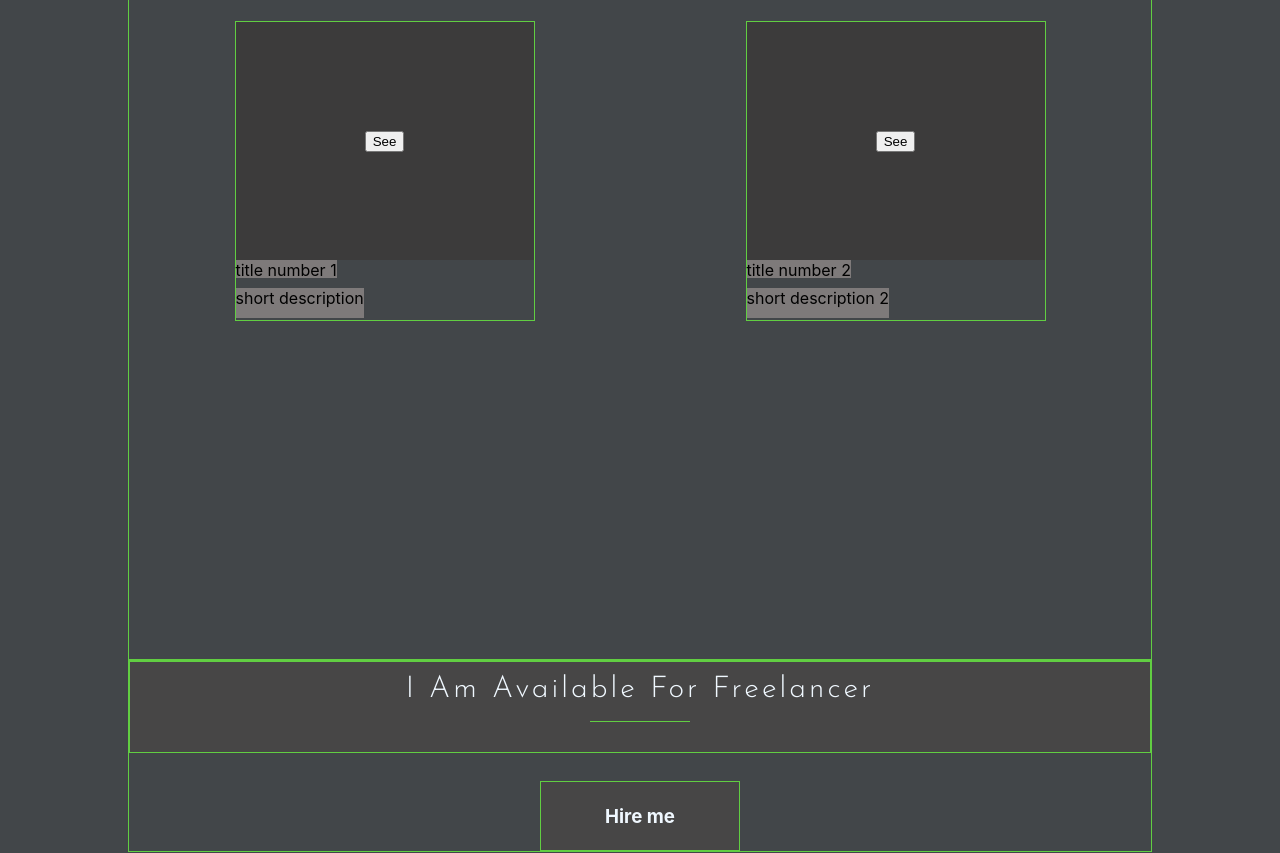
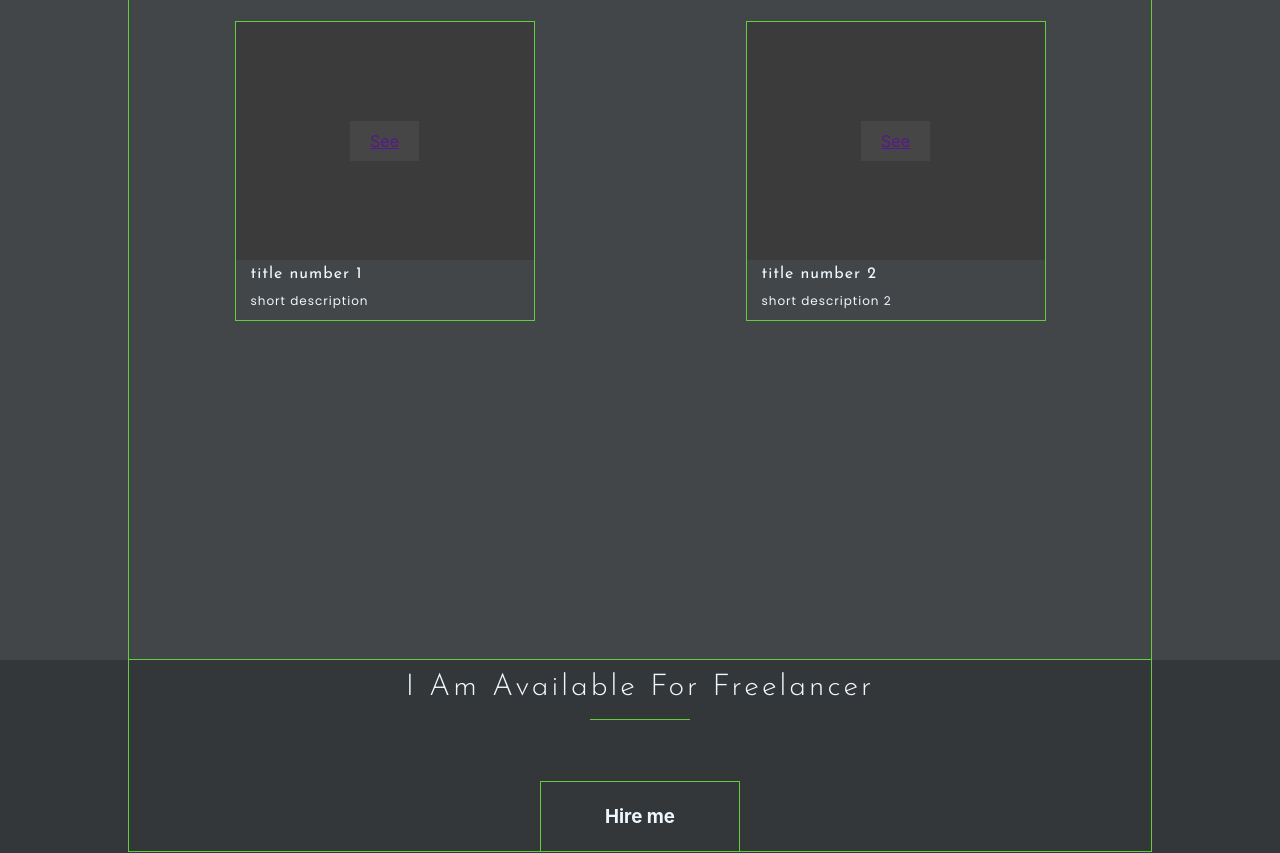
Before and after one commit to PavelSuchkov/portfolio, a React (Create React App) app: page / in a window 1280 px wide. Shown: the part 1820-2673 px from the top of the page. Built offline with nearby package versions, Linux system fonts and the light colour scheme.

Commit message:
some refactors

```diff
--- a/public/index.html
+++ b/public/index.html
@@ -17,7 +17,8 @@
     <link rel="manifest" href="%PUBLIC_URL%/manifest.json" />
     <link rel="preconnect" href="https://fonts.gstatic.com">
     <link href="https://fonts.googleapis.com/css2?family=Josefin+Sans:wght@200;300;400;500;600;700&display=swap" rel="stylesheet">
-
+    <link rel="preconnect" href="https://fonts.gstatic.com">
+    <link href="https://fonts.googleapis.com/css2?family=Poppins:wght@100;200;300;400;500;600;700;800;900&display=swap" rel="stylesheet">
     <!--
       Notice the use of %PUBLIC_URL% in the tags above.
       It will be replaced with the URL of the `public` folder during the build.
--- a/src/footer/Footer.module.css
+++ b/src/footer/Footer.module.css
@@ -1,6 +1,6 @@
 .footerBlock {
     display: flex;
-    height: 135px;
+    height: 30vh;
     background-color: rgb(51, 55, 57);
     margin: 0 auto;
     flex-direction: column;
--- a/src/freelance/Freelance.module.css
+++ b/src/freelance/Freelance.module.css
@@ -2,12 +2,14 @@
     height: 30vh;
     margin: 0 auto;
     display: flex;
-    background-color: rgb(66, 70, 73);
+    /*background-color: rgb(66, 70, 73);*/
+    background-color: rgb(51, 55, 57);
 }
 
 .freelanceContainer {
     flex-direction: column;
     border: 1px solid #61ce42;
+    border-top: none;
     height: 80%;
     width: 80%;
     margin: 0 auto;
@@ -18,10 +20,10 @@
 
 .freelanceTitleContainer {
     display: flex;
-    border: 1px solid #61ce42;
+    /*border: 1px solid #61ce42;*/
     width: 100%;
     justify-content: center;
-    background-color: #474646;
+    /*background-color: #474646;*/
     color: aliceblue;
     font-size: large;
 }
@@ -29,9 +31,10 @@
 .HireMeContainer {
     display: flex;
     border: 1px solid #61ce42;
+    border-bottom: none;
     height: 70px;
     width: 200px;
-    background-color: #474646;
+    /*background-color: #474646;*/
     justify-content: center;
     align-items: center;
     color: aliceblue;
--- a/src/myProjects/MyProjects.module.css
+++ b/src/myProjects/MyProjects.module.css
@@ -6,6 +6,7 @@
 }
 
 .projectContainer {
+
     display: flex;
     flex-direction: column;
     border: 1px solid #61ce42;
@@ -26,6 +27,7 @@
     width: 100%;
     justify-content: space-around;
     flex-wrap: wrap;
+    align-items: flex-start;
 
 }
 
--- a/src/myProjects/projectItem/ProjectItem.module.css
+++ b/src/myProjects/projectItem/ProjectItem.module.css
@@ -1,56 +1,54 @@
 
-.itemsWrapper {
+.project {
     display: flex;
     border: 1px solid #61ce42;
     width: 300px;
-    height: 300px;
+    max-height: 300px;
     flex-direction: column;
     align-self: stretch;
     flex-wrap: nowrap;
 }
-.item {
+.image {
     display: flex;
     justify-content: center;
     align-items: center;
     height: 80%;
     background-color: #3c3b3b;
 }
-.topWrapper {
-
+.viewBtn {
+    background-color: #474646;
+    padding: 10px 20px;
 }
 
-.botWrapper {
+.projectInfo {
     display: flex;
     height: 20%;
+    padding: 5px 15px;
     /*border: 1px solid black;*/
     flex-direction: column;
     align-items: flex-start;
 }
-.projectName {
+.projectTitle {
     height: 30%;
-    background-color: #7e7a7a;
-    margin-bottom: 5px;
+    /*background-color: #7e7a7a;*/
+    /*margin-bottom: 5px;*/
+    font-family: 'Josefin Sans', sans-serif;
+    font-size: 16px;
+    letter-spacing: 1px;
+    margin: 0 0 5px;
+    color: aliceblue;
+    line-height: 1.2;
 }
 
 .projectDescription {
     height: 50%;
-    background-color: #7e7a7a;
-    margin-top: 5px;
+    /*background-color: #7e7a7a;*/
+    /*margin-top: 5px;*/
+    font-family: 'Poppins', sans-serif;
+    font-weight: 400;
+    font-size: 12px;
+    letter-spacing: 1px;
+    margin: 5px 0 0;
+    color: aliceblue;
+    line-height: 1.8;
 }
-
-.pictureWrapper {
-    border: 1px solid black;
-    height: 150px;
-    width: 100px;
-    background-color: #474646;
-}
-
-.buttonWrapper {
-    display: flex;
-    border: 1px solid black;
-    width: 100px;
-    height: 50px;
-    background-color: #474646;
-    justify-content: center;
-    align-items: center;
-}
--- a/src/myProjects/projectItem/ProjectItem.tsx
+++ b/src/myProjects/projectItem/ProjectItem.tsx
@@ -10,14 +10,14 @@ export type ProjectItemPropsType = {
 export function ProjectItem(props: ProjectItemPropsType) {
 
     return (
-        <div className={style.itemsWrapper}>
-            <div className={style.item}>
-                <div className={style.topWrapper}>
-                        <button>See</button>
-                </div>
+        <div className={style.project}>
+            <div className={style.image}>
+                <a href="" className={style.viewBtn}>See</a>
+                {/*<div className={style.topWrapper}>*/}
+                {/*</div>*/}
             </div>
-            <div className={style.botWrapper}>
-                <div className={style.projectName}>{props.title}</div>
+            <div className={style.projectInfo}>
+                <div className={style.projectTitle}>{props.title}</div>
                 <div className={style.projectDescription}>{props.description}</div>
             </div>
         </div>
```
